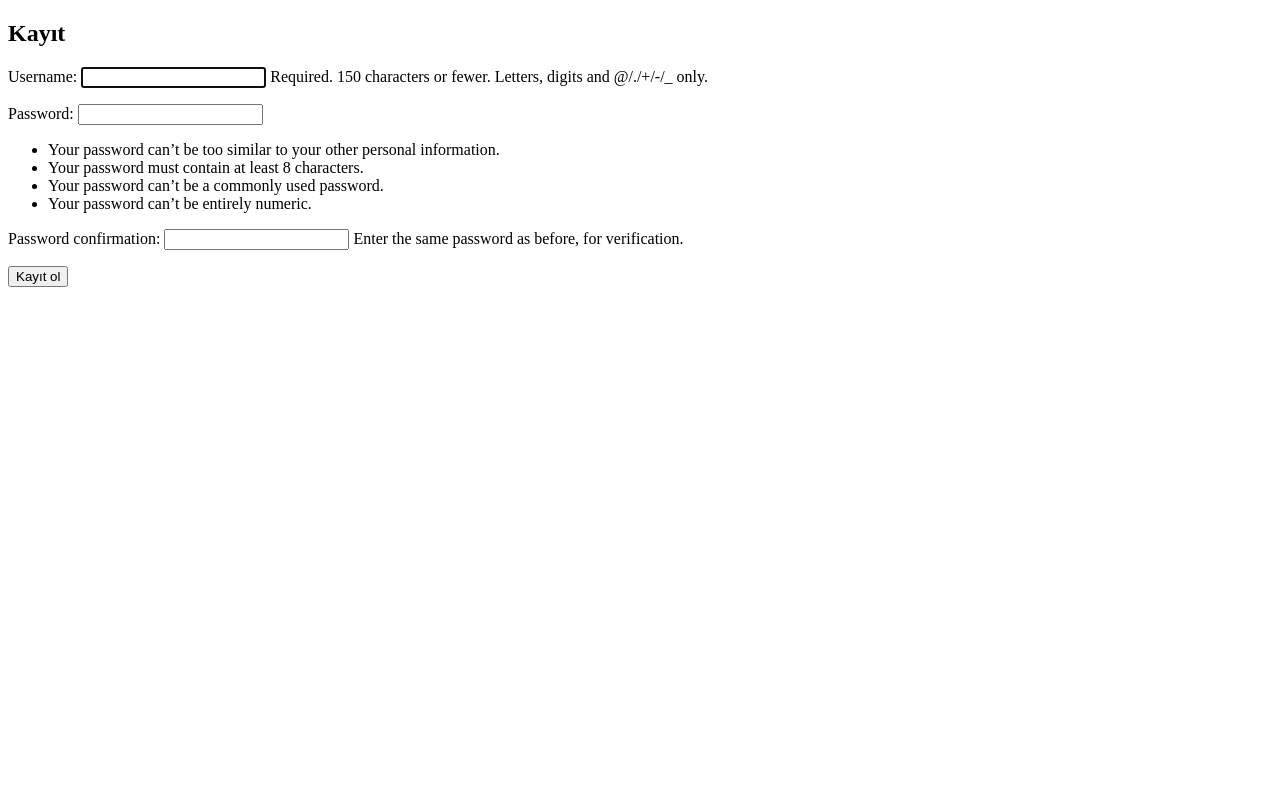
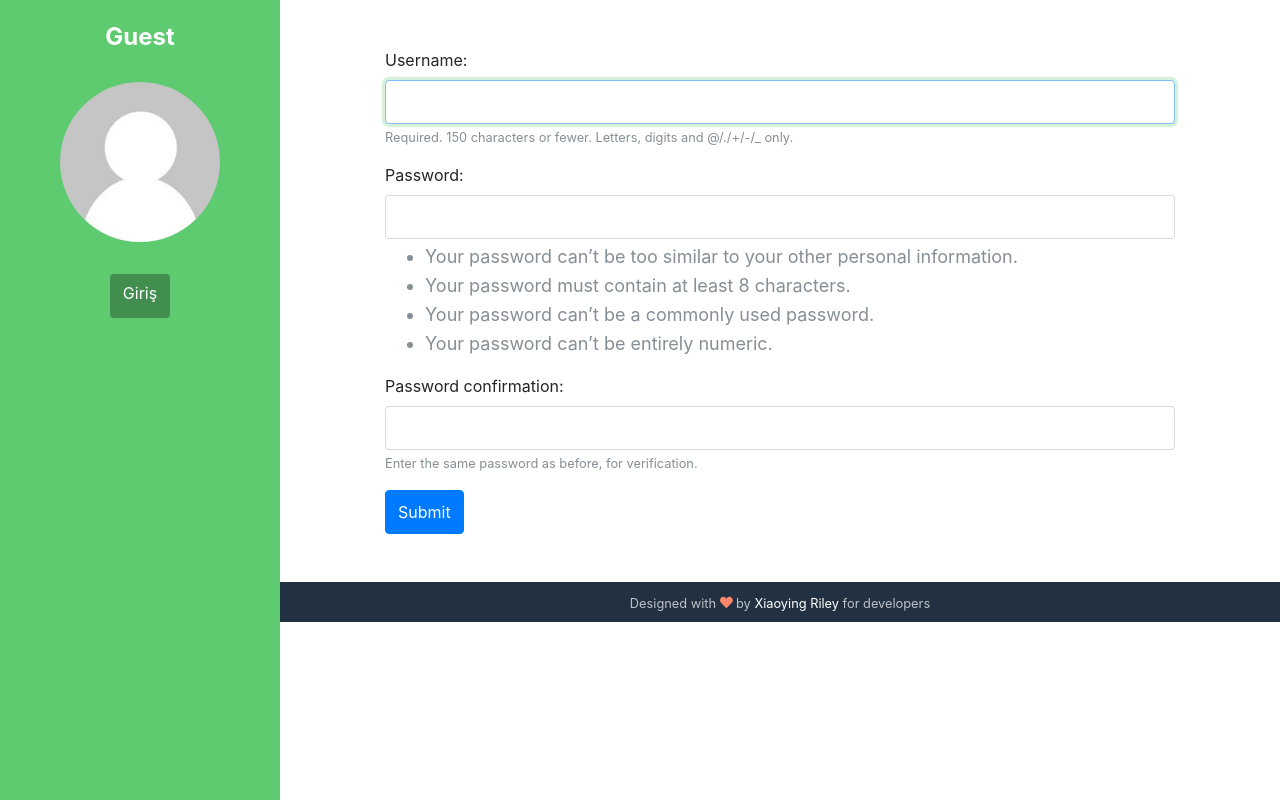
Before and after one commit to alperoot/PriviaSecStaj, a Django app: page /kayit/ in a window 1280 px wide. Run offline with Django 3.2, Linux system fonts and the light colour scheme; some libraries are stand-ins or nearby versions.

Commit message:
Küçük değişimler ve yorum tarih bugfixi

```diff
--- a/Posts/templates/basliklar/index.html
+++ b/Posts/templates/basliklar/index.html
@@ -45,7 +45,7 @@
 
 					<div class="bio mb-3">
 						{% if user.is_authenticated %}
-						Nothing for now :/<br><a href="profile.html">Gönderi listesi linki</a></div><!--//bio-->
+						{{ user.last_name }}<br><a href="profile.html">Gönderi listesi linki</a></div><!--//bio-->
 						{% else %}
 						Gönderi oluşturmak için lütfen giriş yapınız. Hesabınız yok mu?<br><a href="{% url 'kayit' %}">Kayıt olun</a></div>
 						{% endif %}
--- a/Posts/views.py
+++ b/Posts/views.py
@@ -4,6 +4,7 @@ from django.template import loader
 from django.shortcuts import redirect, render
 from .models import Post, Comment
 from .forms import PostForm, CommentForm
+import datetime
 
 
 # Create your views here.
@@ -21,6 +22,7 @@ def publish_post(request):
         if form.is_valid():
             instance = form.save(commit=False)
             instance.original_poster = request.user.username
+            instance.date_posted = datetime.datetime.now()
             instance.save()
             # read the doc for `redirect` and change the destination to
             # something that makes sense for your app.
@@ -44,8 +46,9 @@ def publish_comment(request, post_id):
                 instance = form.save(commit=False)
                 instance.original_commenter = request.user.username
                 instance.post = post
+                instance.date_commented = datetime.datetime.now()
+                post.comment_added()
                 instance.save()
-                post.comments_number = post.comments_number + 1
                 return redirect("/basliklar/" + str(post_id))
     else:
         form = CommentForm()
--- a/hesaplar/templates/registration/kayit.html
+++ b/hesaplar/templates/registration/kayit.html
@@ -1,12 +1,149 @@
-{% extends 'base.html' %}
+<!DOCTYPE html>
+{% load static %}
+{% load widget_tweaks %}
+<html lang="en">
+<head>
+    <title>biraz şüp, ys</title>
 
-{% block title %}Kayıt{% endblock %}
+    <!-- Meta -->
+    <meta charset="utf-8">
+    <meta http-equiv="X-UA-Compatible" content="IE=edge">
+    <meta name="viewport" content="width=device-width, initial-scale=1.0">
+    <meta name="description" content="Blog Template">
+    <meta name="author" content="Xiaoying Riley at 3rd Wave Media">
+    <link rel="shortcut icon" href="favicon.ico">
 
-{% block content %}
-  <h2>Kayıt</h2>
-  <form method="post">
-    {% csrf_token %}
-    {{ form.as_p }}
-    <button type="submit">Kayıt ol</button>
-  </form>
-{% endblock %}
+    <!-- FontAwesome JS-->
+    <script defer src="https://use.fontawesome.com/releases/v5.7.1/js/all.js" integrity="sha384-eVEQC9zshBn0rFj4+TU78eNA19HMNigMviK/PU/FFjLXqa/GKPgX58rvt5Z8PLs7" crossorigin="anonymous"></script>
+
+    <!-- Theme CSS -->
+    <link id="theme-style" rel="stylesheet" href="{% static 'css/theme-1.css' %}">
+	<link rel="stylesheet" href="https://maxcdn.bootstrapcdn.com/bootstrap/4.0.0-beta/css/bootstrap.min.css" integrity="sha384-/Y6pD6FV/Vv2HJnA6t+vslU6fwYXjCFtcEpHbNJ0lyAFsXTsjBbfaDjzALeQsN6M" crossorigin="anonymous">
+
+
+</head>
+
+
+
+<body>
+	<header class="header text-center">
+		{% if user.is_authenticated %}
+	    <h1 class="blog-name pt-lg-4 mb-0"><a href="index.html">{{ user.username }}</a></h1>
+		{% else %}
+		<h1 class="blog-name pt-lg-4 mb-0"><a href="index.html">Guest</a></h1>
+		{% endif %}
+
+	    <nav class="navbar navbar-expand-lg navbar-dark" >
+
+			<button class="navbar-toggler" type="button" data-toggle="collapse" data-target="#navigation" aria-controls="navigation" aria-expanded="false" aria-label="Toggle navigation">
+			<span class="navbar-toggler-icon"></span>
+			</button>
+
+			<div id="navigation" class="collapse navbar-collapse flex-column" >
+				<div class="profile-section pt-3 pt-lg-0">
+					{% if user.is_authenticated %}
+				    <img class="profile-image mb-3 rounded-circle mx-auto" src="{% static 'images/profile2.png' %}" alt="image" >
+					{% else %}
+					<img class="profile-image mb-3 rounded-circle mx-auto" src="{% static 'images/profile.png' %}" alt="image" >
+					{% endif %}
+
+					<div class="bio mb-3">
+
+				</div><!--//profile-section-->
+				{% if user.is_authenticated %}
+
+				<ul class="navbar-nav flex-column text-left">
+					<li class="nav-item active">
+					    <a class="nav-link" href="index.html"><i class="fas fa-home fa-fw mr-2"></i>Ana Sayfa<span class="sr-only">(current)</span></a>
+					</li>
+					<li class="nav-item">
+					    <a class="nav-link" href="about.html"><i class="fas fa-user fa-fw mr-2"></i>Profil</a>
+					</li>
+				</ul>
+
+
+				<div class="my-2 my-md-3">
+				    <a class="btn btn-primary" href="/gonderi/" >Yeni Gönderi</a>
+				</div>
+				<div class="my-2 my-md-3">
+				    <a class="btn btn-primary" href="{% url 'logout' %}" >Çıkış</a>
+				</div>
+				{% else %}
+				<div class="my-2 my-md-3">
+				    <a class="btn btn-primary" href="{% url 'login' %}" >Giriş</a>
+
+				</div>
+				{% endif %}
+				</div>
+			</div>
+		</nav>
+    </header>
+    <div class="main-wrapper">
+
+	    <article class="about-section py-5">
+			<div class="container">
+		    <form method="post" novalidate>
+				{% csrf_token %}
+
+				{% for hidden_field in form.hidden_fields %}
+				  {{ hidden_field }}
+				{% endfor %}
+
+				{% if form.non_field_errors %}
+				  <div class="alert alert-danger" role="alert">
+					{% for error in form.non_field_errors %}
+					  {{ error }}
+					{% endfor %}
+				  </div>
+				{% endif %}
+
+				{% for field in form.visible_fields %}
+				  <div class="form-group">
+					{{ field.label_tag }}
+
+					{% if form.is_bound %}
+					  {% if field.errors %}
+						{% render_field field class="form-control is-invalid" %}
+						{% for error in field.errors %}
+						  <div class="invalid-feedback">
+							{{ error }}
+						  </div>
+						{% endfor %}
+					  {% else %}
+						{% render_field field class="form-control is-valid" %}
+					  {% endif %}
+					{% else %}
+					  {% render_field field class="form-control" %}
+					{% endif %}
+
+					{% if field.help_text %}
+					  <small class="form-text text-muted">{{ field.help_text }}</small>
+					{% endif %}
+				  </div>
+				{% endfor %}
+
+				<button type="submit" class="btn btn-primary">Submit</button>
+			  </form>
+			</div>
+	    </article><!--//about-section-->
+
+	    <footer class="footer text-center py-2 theme-bg-dark">
+
+	        <!--/* This template is released under the Creative Commons Attribution 3.0 License. Please keep the attribution link below when using for your own project. Thank you for your support. :) If you'd like to use the template without the attribution, you can buy the commercial license via our website: themes.3rdwavemedia.com */-->
+            <small class="copyright">Designed with <i class="fas fa-heart" style="color: #fb866a;"></i> by <a href="http://themes.3rdwavemedia.com" target="_blank">Xiaoying Riley</a> for developers</small>
+
+	    </footer>
+
+    </div><!--//main-wrapper-->
+
+	<!-- Javascript -->
+    <script src="{% static 'plugins/jquery-3.3.1.min.js' %}"></script>
+    <script src="{% static 'plugins/popper.min.js' %}"></script>
+    <script src="{% static 'plugins/bootstrap/js/bootstrap.min.js' %}"></script>
+
+    <!-- Style Switcher (REMOVE ON YOUR PRODUCTION SITE) -->
+    <script src="{% static 'js/demo/style-switcher.js' %}"></script>
+
+
+</body>
+</html>
```
Also changed, not shown: Posts/models.py (+17 -0 lines), Posts/templates/basliklar/detail.html (+0 -15 lines), Posts/migrations/0010_auto_20210524_1834.py (added), db.sqlite3.
